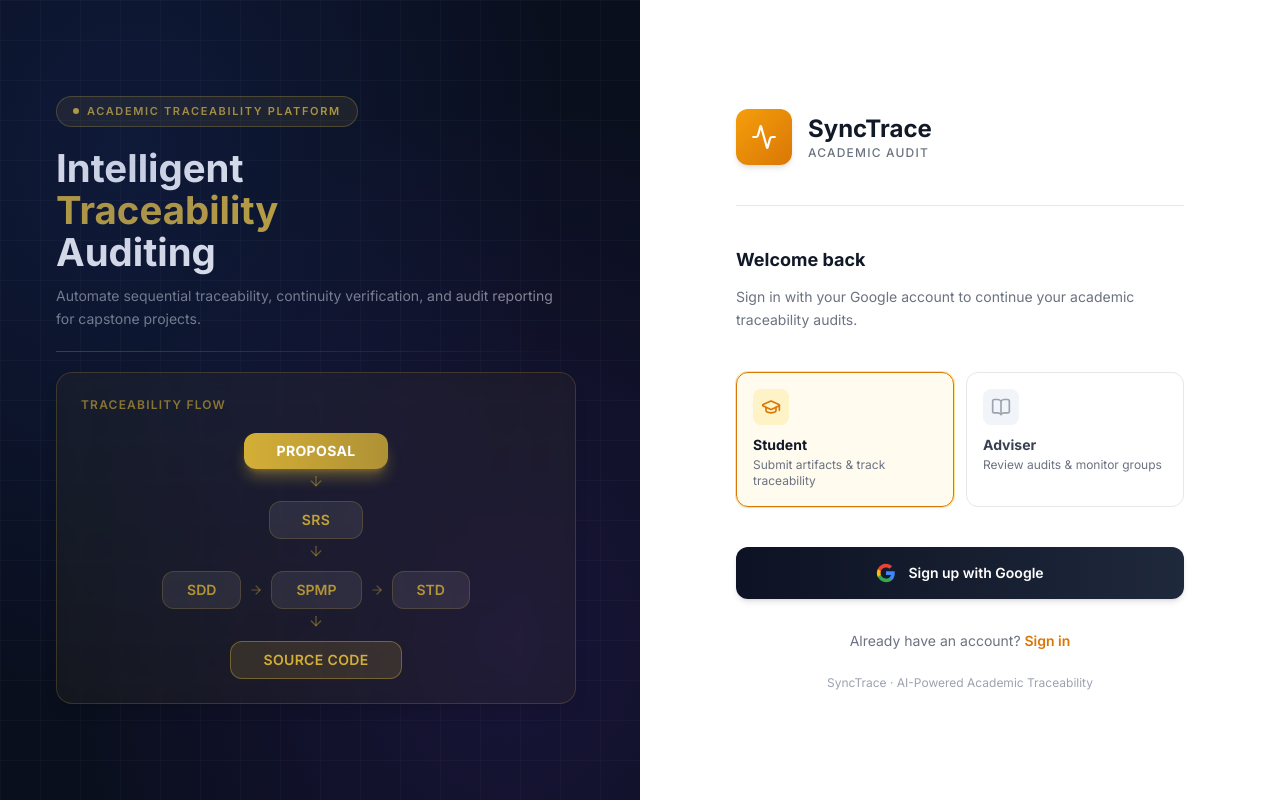
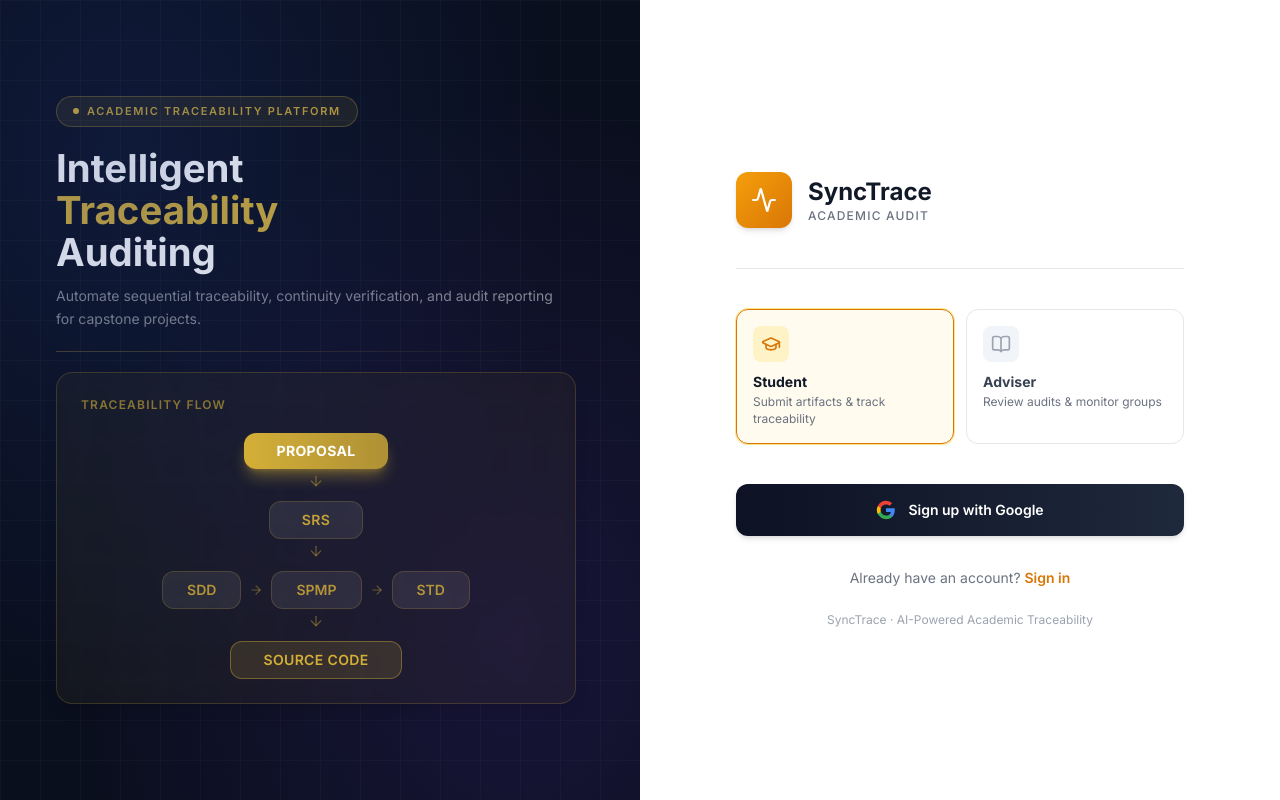
Before and after one commit to milayyyyy/syncctrace, a React (Vite) app in the folder frontend/: page /signup in a window 1280 px wide. Built offline with nearby package versions, Linux system fonts and the light colour scheme; no server answers.

Commit message:
Fix Register

```diff
--- a/frontend/src/pages/SignUpPage.tsx
+++ b/frontend/src/pages/SignUpPage.tsx
@@ -40,13 +40,6 @@
 
   return (
     <AuthPageLayout>
-      <div className="mb-10">
-        <h3 className="text-lg font-bold text-gray-900 mb-3">Welcome back</h3>
-        <p className="text-sm text-gray-500 leading-relaxed">
-          Sign in with your Google account to continue your academic traceability audits.
-        </p>
-      </div>
-
       <RoleSelector selectedRole={selectedRole} onSelect={setSelectedRole} />
 
       <GoogleAuthButton
```
